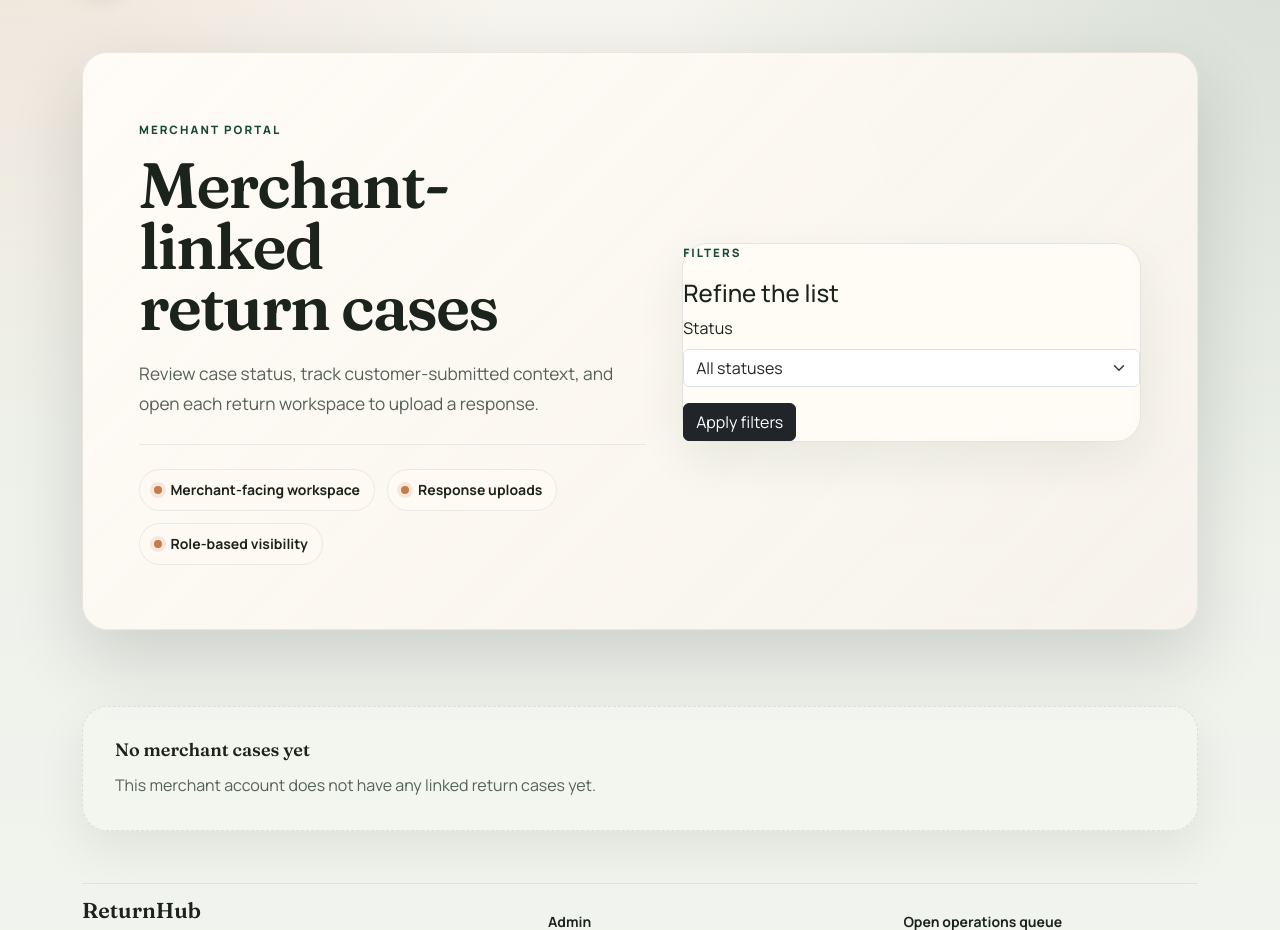
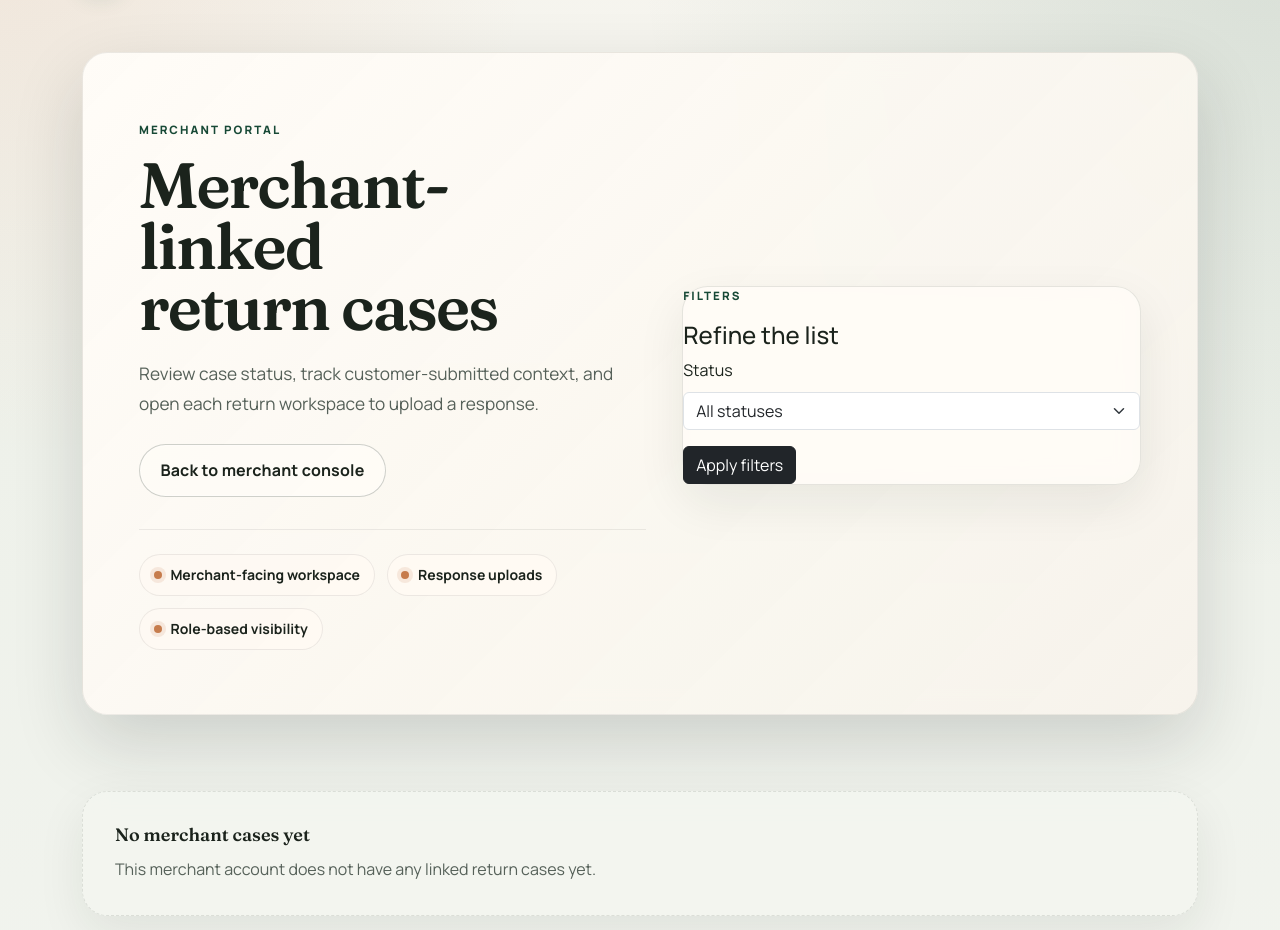
Before and after one commit to AAdewunmi/Returns-Escalation-Predictor-Project, a Django app: template templates/merchant/case_list.html in a window 1280 px wide. Shown: the part 71-1001 px from the top of the page. Run offline with Django 5.2, Linux system fonts and the light colour scheme; the template is opened without the code that fills it, so the values that code supplies are empty.

Commit message:
fix(merchant): add console return link to case list

```diff
--- a/templates/merchant/case_list.html
+++ b/templates/merchant/case_list.html
@@ -12,6 +12,11 @@
         <p class="rh-hero-lead">
           Review case status, track customer-submitted context, and open each return workspace to upload a response.
         </p>
+        <div class="rh-hero-actions">
+          <a class="btn btn-outline-secondary rh-btn-secondary" href="{% url 'console:merchant-dashboard' %}">
+            Back to merchant console
+          </a>
+        </div>
         <div class="rh-trust-row" aria-label="Merchant case summary signals">
           <span class="rh-trust-item">Merchant-facing workspace</span>
           <span class="rh-trust-item">Response uploads</span>
```
Also changed, not shown: tests/test_merchant_portal_views.py (+2 -0 lines).
